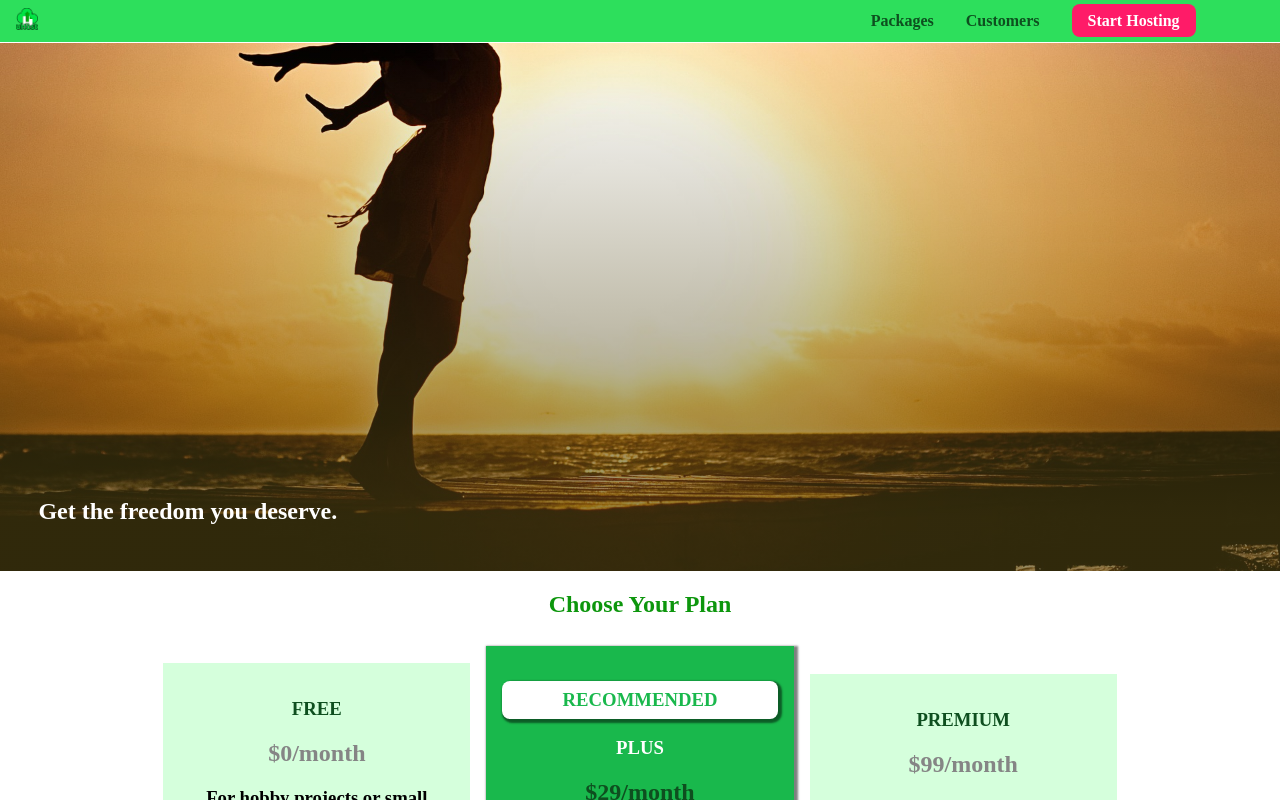
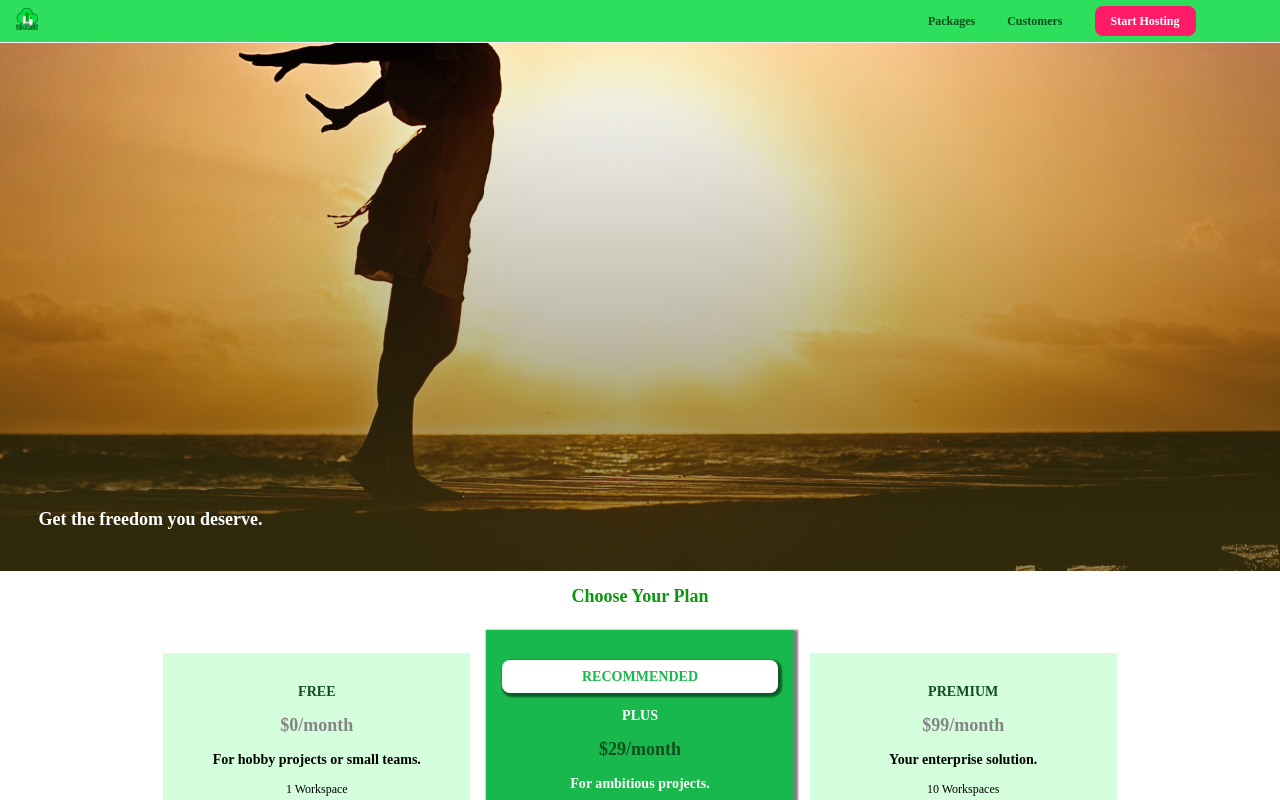
Before and after one commit to butterbeetle/css-practice, a React (Create React App) app: page / in a window 1280 px wide. Shown: the top 800 px of the page. Built offline with nearby package versions, Linux system fonts and the light colour scheme.

Commit message:
[40] 루트 요소에서 폰트 크기 정의

```diff
--- a/src/index.css
+++ b/src/index.css
@@ -1,5 +1,9 @@
 * {
   box-sizing: border-box;
+}
+
+html {
+  font-size: 75%;
 }
 
 body {
```
